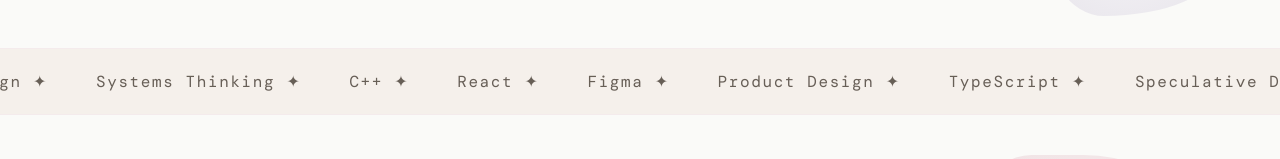
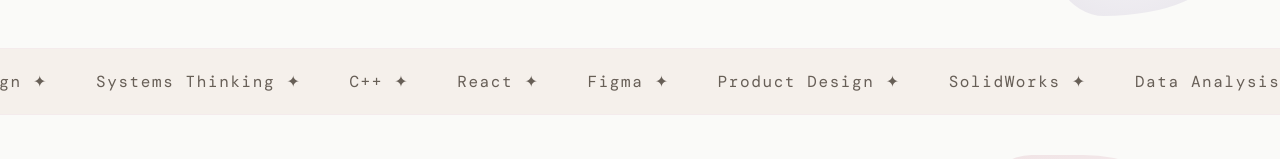
Before and after one commit to lalithyaraavi/lalithya-website, a Next.js app: page / in a window 1280 px wide. Shown: the part 762-921 px from the top of the page. Built offline with nearby package versions, Linux system fonts and the light colour scheme; a web font is replaced by a local one.

Commit message:
replace TypeScript and Speculative Design with SolidWorks and Data Analysis in ticker

```diff
--- a/src/app/page.tsx
+++ b/src/app/page.tsx
@@ -7,7 +7,7 @@ import FadeIn from "@/components/FadeIn";
 import PhotoCarousel from "@/components/PhotoCarousel";
 import Blobs from "@/components/Blobs";
 
-const ticker = ["UX Design ✦", "Systems Thinking ✦", "C++ ✦", "React ✦", "Figma ✦", "Product Design ✦", "TypeScript ✦", "Speculative Design ✦", "Waterloo SYDE ✦", "Frontend Dev ✦"];
+const ticker = ["UX Design ✦", "Systems Thinking ✦", "C++ ✦", "React ✦", "Figma ✦", "Product Design ✦", "SolidWorks ✦", "Data Analysis ✦", "Waterloo SYDE ✦", "Frontend Dev ✦"];
 
 const experience = [
   { role: "Operations Analyst", company: "Suncor Energy", period: "Jan 2026 – Apr 2026" },
```
